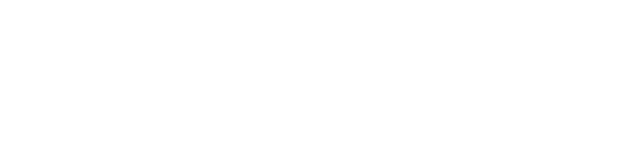
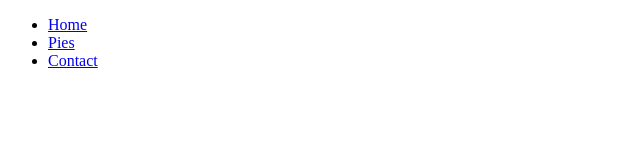
Before and after one commit to AdmJeffery/Bethany-Pie-Shop-Demo, a plain HTML site: page index.html in a window 1280 px wide. Shown: the whole page, without its empty margins (0-640 px from the left). Drawn offline with Linux system fonts and the light colour scheme.

Commit message:
added nav

```diff
--- a/index.html
+++ b/index.html
@@ -7,6 +7,17 @@
     <title>Document</title>
 </head>
 <body>
+    <header>
+        <nav>
+            <ul>
+                <li><a href="/">Home</a></li>
+                <li><a href="pies.html">Pies</a></li>
+                <li><a href="contact.html">Contact</a></li>
+            </ul>
+        </nav>
+    </header>
+    <main>
 
+    </main>
 </body>
 </html>
```
